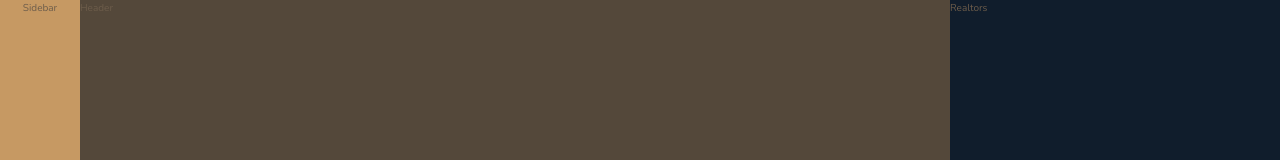
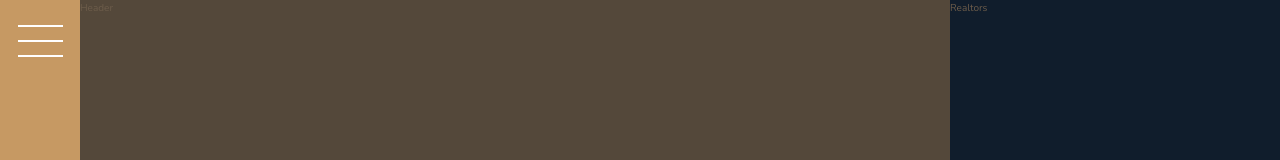
Before and after one commit to THrytsaienko/Nexter, a website: page index.html in a window 1280 px wide. Shown: the top 160 px of the page. Drawn offline with nearby package versions, Linux system fonts and the light colour scheme.

Commit message:
Section Sidebar finished

```diff
--- a/index.html
+++ b/index.html
@@ -15,8 +15,7 @@
 
 <body class="container">
     <div class="sidebar">
-        Sidebar
-        <!-- <button class="nav-btn"></button> -->
+        <button class="nav-btn"></button>
     </div>
 
     <header class="header">
--- a/sass/_sidebar.scss
+++ b/sass/_sidebar.scss
@@ -3,7 +3,8 @@
     grid-column: sidebar-start / sidebar-end;
     grid-row: 1 / -1;
     display: flex;
-    justify-content: center; // @media only screen and (max-width: $bp-large) {
+    justify-content: center;
+    // @media only screen and (max-width: $bp-large) {
     //     grid-column: 1 / -1;
     //     grid-row: 1 / 2;
     //     justify-content: flex-end;
@@ -31,7 +32,8 @@
     }
     &::after {
         transform: translateY(1.3rem);
-    } // @media only screen and (max-width: $bp-large) {
+    }
+    // @media only screen and (max-width: $bp-large) {
     //     margin-top: 0;
     //     margin-right: 3rem;
     //     &::before {
```
